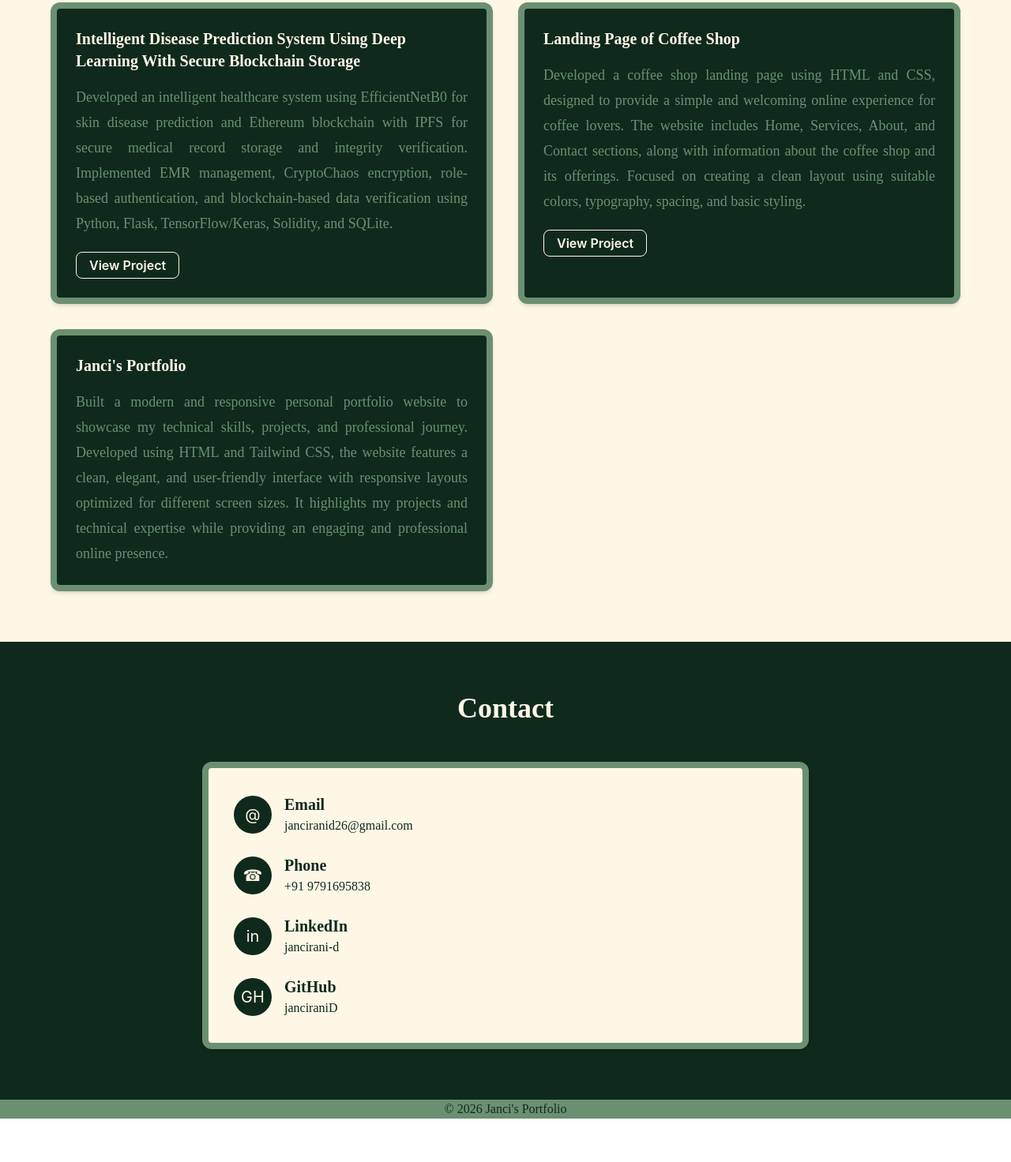
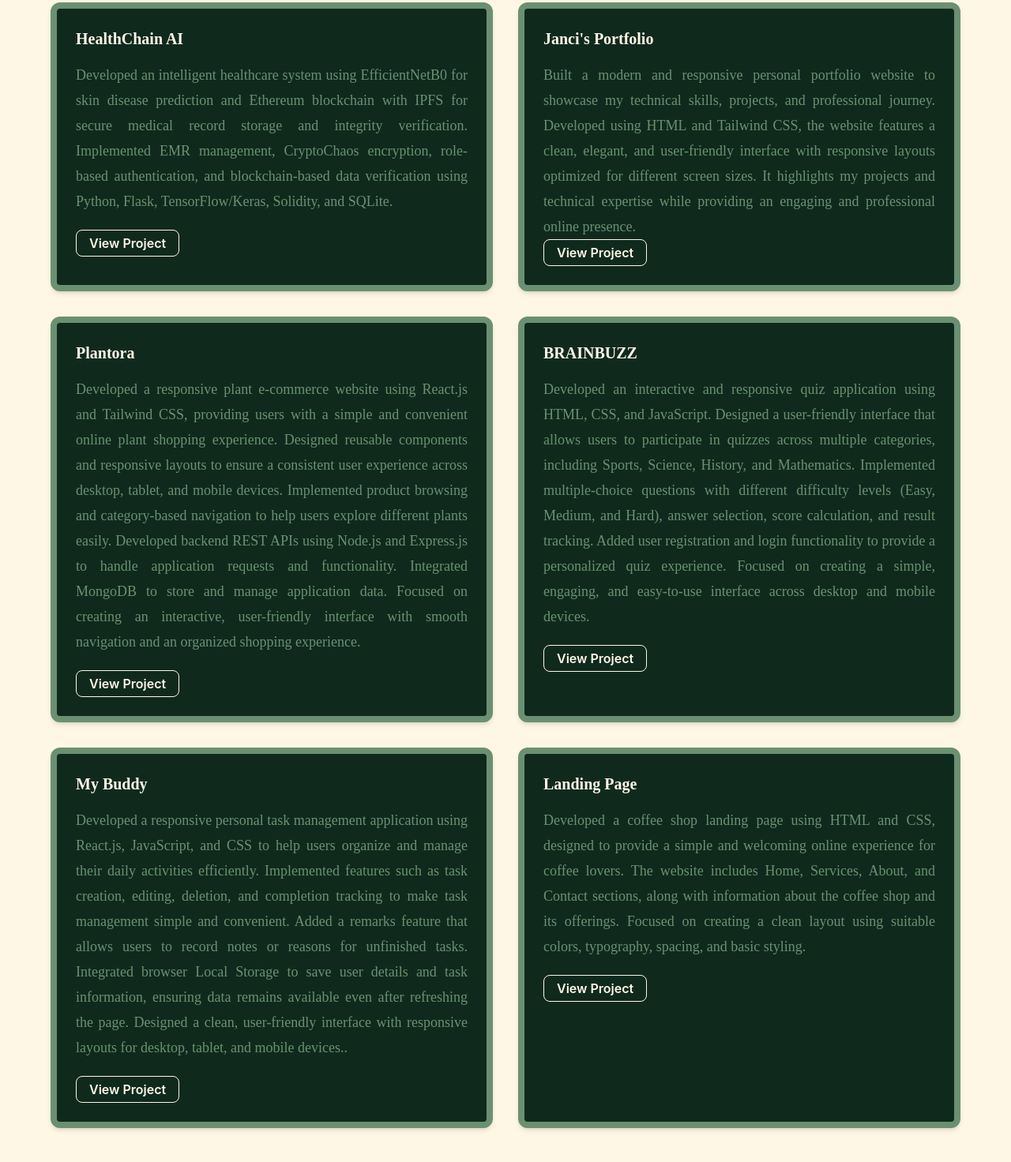
Before and after one commit to janciraniD/Janci-s-Portfolio, a website: page index.html in a window 1280 px wide. Shown: the part 2348-3820 px from the top of the page at 79% size. Before the commit the page ends 3765 px from the top, so only its background shows below. Drawn offline with Linux system fonts and the light colour scheme.

Commit message:
Added three Projects

```diff
--- a/index.html
+++ b/index.html
@@ -154,7 +154,7 @@
             </div>
             <div class="grid grid-cols-1 md:grid-cols-2 gap-8">
                 <div class="bg-emerald p-6 rounded-xl shadow-md border-8 border-pale-green hover:shadow-xl hover:-translate-y-1 transition duration-300">
-                        <h3 class="text-xl font-semibold text-cream mb-4 font-cormorant">Intelligent Disease Prediction System Using Deep Learning With Secure Blockchain Storage</h3>
+                        <h3 class="text-xl font-semibold text-cream mb-4 font-cormorant">HealthChain AI</h3>
                         <p class="text-lg leading-8 text-pale-green text-justify font-family pb-5">
                             Developed an intelligent healthcare system using EfficientNetB0
                             for skin disease prediction and Ethereum blockchain with IPFS for
@@ -169,7 +169,72 @@
                         </div>
                 </div>
                 <div class="bg-emerald p-6 rounded-xl shadow-md border-8 border-pale-green hover:shadow-xl hover:-translate-y-1 transition duration-300">
-                        <h3 class="text-xl font-semibold text-cream mb-4 font-cormorant">Landing Page of Coffee Shop</h3>
+                        <h3 class="text-xl font-semibold text-cream mb-4 font-cormorant">Janci's Portfolio</h3>
+                        <p class="text-lg leading-8 text-pale-green text-justify font-family">
+                            Built a modern and responsive personal portfolio website to showcase
+                            my technical skills, projects, and professional journey.
+                            Developed using HTML and Tailwind CSS, the website features a clean, elegant,
+                            and user-friendly interface with responsive layouts optimized for different
+                            screen sizes. It highlights my projects and technical expertise while providing
+                            an engaging and professional online presence.</p>
+                        <div>
+                            <a href="https://janci-s-portfolio.vercel.app"
+                            target="_blank" rel="noopener noreferrer" class="inline-block border border-cream text-cream
+                            px-4 py-1 rounded-lg font-semibold hover:bg-cream hover:text-emerald transition duration-300">View Project</a>
+                        </div>
+                </div>
+                <div class="bg-emerald p-6 rounded-xl shadow-md border-8 border-pale-green hover:shadow-xl hover:-translate-y-1 transition duration-300">
+                        <h3 class="text-xl font-semibold text-cream mb-4 font-cormorant">Plantora</h3>
+                        <p class="text-lg leading-8 text-pale-green text-justify font-family pb-5">
+                            Developed a responsive plant e-commerce website using React.js and Tailwind CSS,
+                            providing users with a simple and convenient online plant shopping experience.
+                            Designed reusable components and responsive layouts to ensure a consistent user
+                            experience across desktop, tablet, and mobile devices. Implemented product browsing
+                            and category-based navigation to help users explore different plants easily.
+                            Developed backend REST APIs using Node.js and Express.js to handle application
+                            requests and functionality. Integrated MongoDB to store and manage application data.
+                            Focused on creating an interactive, user-friendly interface with smooth navigation and
+                            an organized shopping experience.</p>
+                        <div>
+                            <a href="https://plantora1.onrender.com"
+                            target="_blank" rel="noopener noreferrer" class="inline-block border border-cream text-cream
+                            px-4 py-1 rounded-lg font-semibold hover:bg-cream hover:text-emerald transition duration-300">View Project</a>
+                        </div>
+                </div>
+                <div class="bg-emerald p-6 rounded-xl shadow-md border-8 border-pale-green hover:shadow-xl hover:-translate-y-1 transition duration-300">
+                        <h3 class="text-xl font-semibold text-cream mb-4 font-cormorant">BRAINBUZZ</h3>
+                        <p class="text-lg leading-8 text-pale-green text-justify font-family pb-5">
+                            Developed an interactive and responsive quiz application using HTML, CSS, and JavaScript.
+                            Designed a user-friendly interface that allows users to participate in quizzes across
+                            multiple categories, including Sports, Science, History, and Mathematics. Implemented
+                            multiple-choice questions with different difficulty levels (Easy, Medium, and Hard),
+                            answer selection, score calculation, and result tracking. Added user registration and
+                            login functionality to provide a personalized quiz experience. Focused on creating a simple,
+                            engaging, and easy-to-use interface across desktop and mobile devices.</p>
+                        <div>
+                            <a href="https://brainbuzz-one.vercel.app"
+                            target="_blank" rel="noopener noreferrer" class="inline-block border border-cream text-cream
+                            px-4 py-1 rounded-lg font-semibold hover:bg-cream hover:text-emerald transition duration-300">View Project</a>
+                        </div>
+                </div>
+                <div class="bg-emerald p-6 rounded-xl shadow-md border-8 border-pale-green hover:shadow-xl hover:-translate-y-1 transition duration-300">
+                        <h3 class="text-xl font-semibold text-cream mb-4 font-cormorant">My Buddy</h3>
+                        <p class="text-lg leading-8 text-pale-green text-justify font-family pb-5">
+                            Developed a responsive personal task management application using React.js,
+                            JavaScript, and CSS to help users organize and manage their daily activities efficiently.
+                            Implemented features such as task creation, editing, deletion, and completion tracking to
+                            make task management simple and convenient. Added a remarks feature that allows users to record
+                            notes or reasons for unfinished tasks. Integrated browser Local Storage to save user details and
+                            task information, ensuring data remains available even after refreshing the page. Designed a clean,
+                            user-friendly interface with responsive layouts for desktop, tablet, and mobile devices..</p>
+                        <div>
+                            <a href="https://my-buddy-bice.vercel.app"
+                            target="_blank" rel="noopener noreferrer" class="inline-block border border-cream text-cream
+                            px-4 py-1 rounded-lg font-semibold hover:bg-cream hover:text-emerald transition duration-300">View Project</a>
+                        </div>
+                </div>
+                <div class="bg-emerald p-6 rounded-xl shadow-md border-8 border-pale-green hover:shadow-xl hover:-translate-y-1 transition duration-300">
+                        <h3 class="text-xl font-semibold text-cream mb-4 font-cormorant">Landing Page</h3>
                         <p class="text-lg leading-8 text-pale-green text-justify font-family pb-5">
                             Developed a coffee shop landing page using HTML and CSS, designed to
                             provide a simple and welcoming online experience for coffee lovers.
@@ -182,16 +247,6 @@
                             target="_blank" rel="noopener noreferrer" class="inline-block border border-cream text-cream
                             px-4 py-1 rounded-lg font-semibold hover:bg-cream hover:text-emerald transition duration-300">View Project</a>
                         </div>
-                </div>
-                <div class="bg-emerald p-6 rounded-xl shadow-md border-8 border-pale-green hover:shadow-xl hover:-translate-y-1 transition duration-300">
-                        <h3 class="text-xl font-semibold text-cream mb-4 font-cormorant">Janci's Portfolio</h3>
-                        <p class="text-lg leading-8 text-pale-green text-justify font-family">
-                            Built a modern and responsive personal portfolio website to showcase
-                            my technical skills, projects, and professional journey.
-                            Developed using HTML and Tailwind CSS, the website features a clean, elegant,
-                            and user-friendly interface with responsive layouts optimized for different
-                            screen sizes. It highlights my projects and technical expertise while providing
-                            an engaging and professional online presence.</p>
                 </div>
             </div>
         </div>
```
